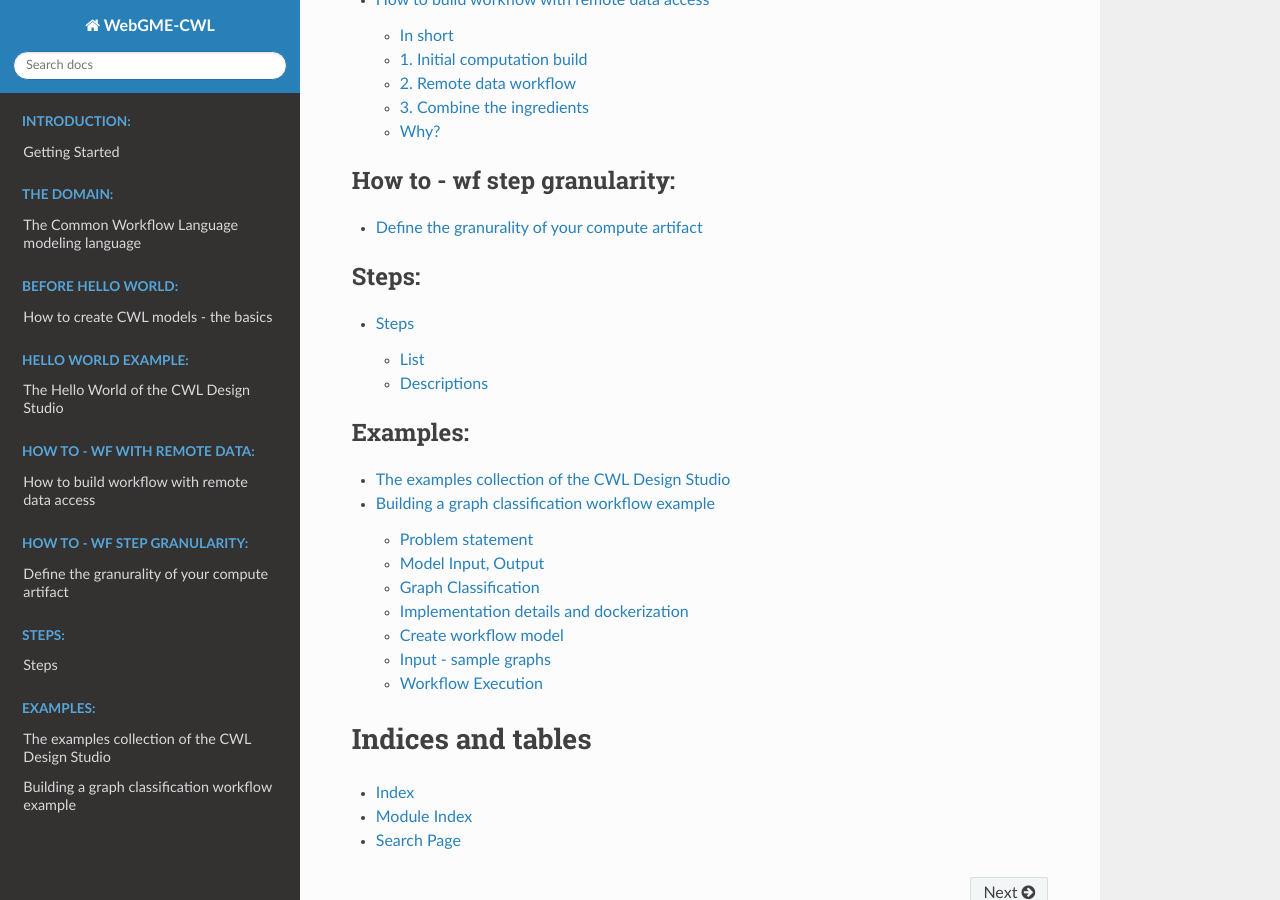
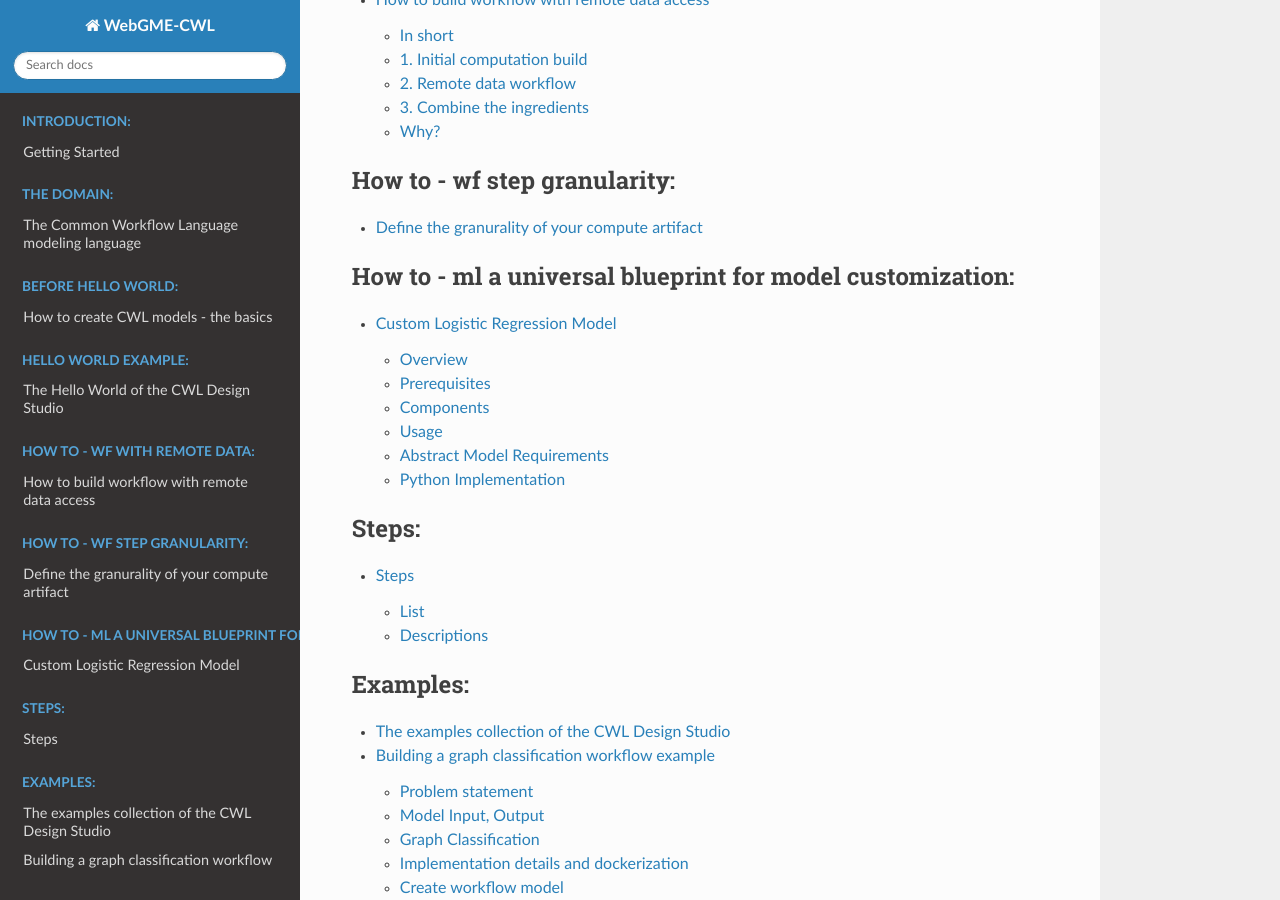
Before and after one commit to webgme/webgme-cwl, a Sphinx documentation site: the page built from docs/index.rst, in a window 1280 px wide and 900 px high, scrolled down 1012 px. Built offline with Sphinx 7.4.7 and the Read the Docs theme 2.0.0, drawn with Linux system fonts in a browser that asks for light colours.

Commit message:
Update index.rst
include custom ml model example

```diff
--- a/docs/index.rst
+++ b/docs/index.rst
@@ -44,6 +44,12 @@
 
 .. toctree::
    :maxdepth: 2
+   :caption: How to - ml a universal blueprint for model customization:
+
+   HowTos/python_custom.rst
+
+.. toctree::
+   :maxdepth: 2
    :caption: Steps:
 
    Steps/index.rst
```
